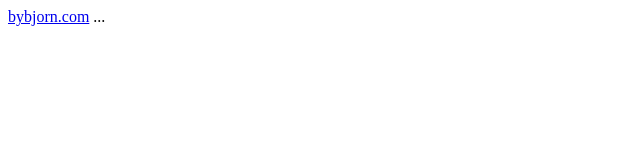
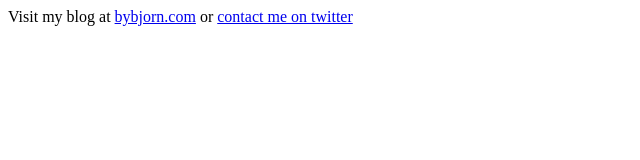
Before and after one commit to bjornbjorn/bjornbjorn.github.com, a plain HTML site: page index.html in a window 1280 px wide. Shown: the whole page, without its empty margins (0-640 px from the left). Drawn offline with Linux system fonts and the light colour scheme.

Commit message:
twitter added

```diff
--- a/index.html
+++ b/index.html
@@ -1 +1 @@
-<a href='http://bybjorn.com'>bybjorn.com</a> ...
+Visit my blog at <a href='http://bybjorn.com'>bybjorn.com</a> or <a href='http://www.twitter.com/bjornbjorn'>contact me on twitter</a>
```
